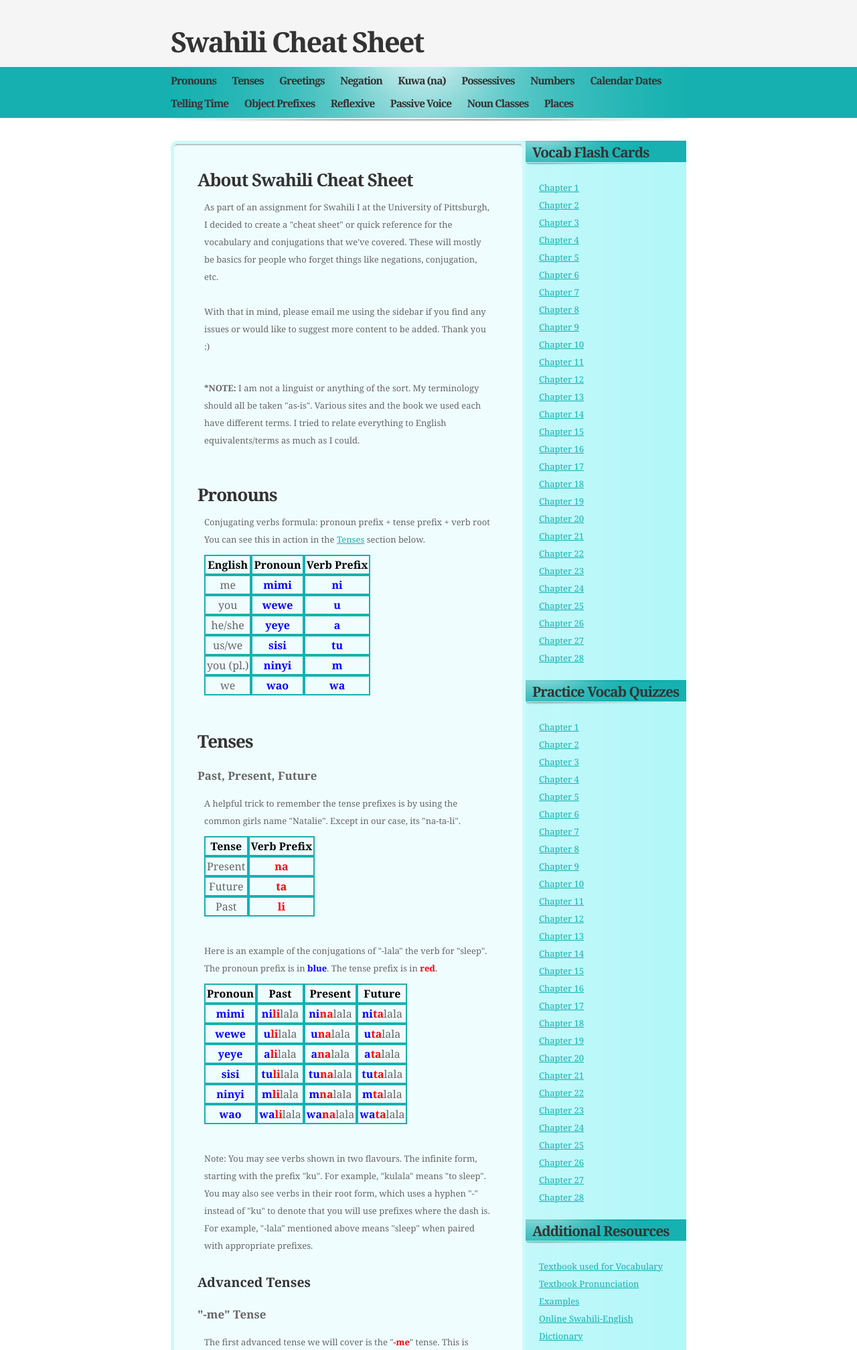
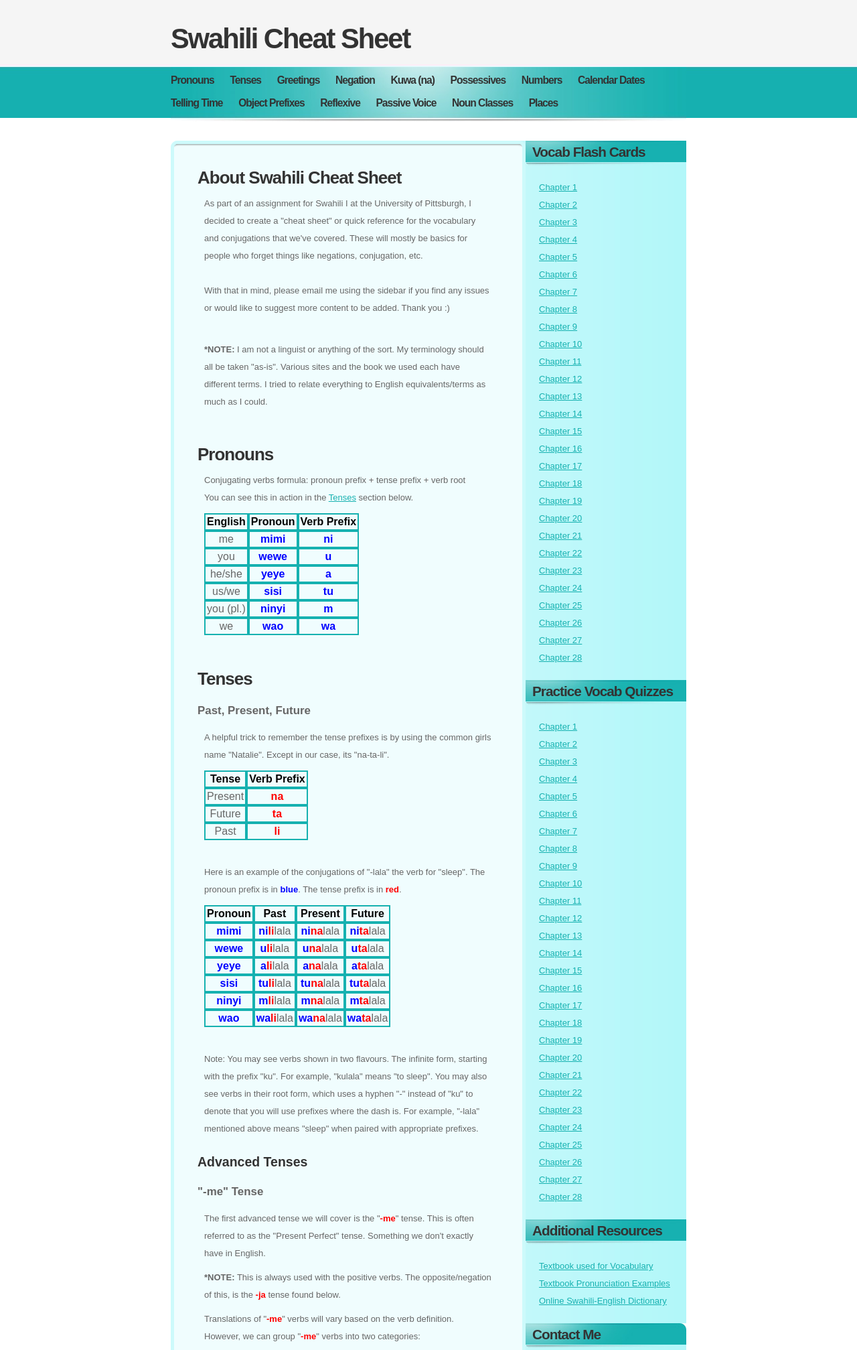
Before and after one commit to mrhappyasthma/SwahiliCheatSheet, a Python web app: template templates/home.html in a window 1280 px wide. Shown: the top 2015 px of the page at 67% size. Run offline with Jinja, Linux system fonts and the light colour scheme; the template is opened without the code that fills it, so the values that code supplies are empty.

Commit message:
Changed font to hopefully stop browser incompatability

```diff
--- a/css/default.css
+++ b/css/default.css
@@ -11,7 +11,7 @@ body {
 	padding: 0;
 	/* 	background: #FFFFFF url(img/img01.jpg) repeat-x; */
 	background: #FFFFFF url(../img/img11.jpg) repeat-x; /* NOTE:  Edited to be two-rows of menu background */
-	font: 13px Georgia;
+	font: 13px Arial;
 	color: #666666;
 }
 
--- a/templates/posts/passive.html
+++ b/templates/posts/passive.html
@@ -28,7 +28,7 @@
 		</tr>
 	</table>
 
-	<p><br>&nbsp;&nbsp;&nbsp;&nbsp;&nbsp;&nbsp;&nbsp;&nbsp;&nbsp;&nbsp;&nbsp;&nbsp;&nbsp;&nbsp;&nbsp;&nbsp;&nbsp;&nbsp;&nbsp;&nbsp;&nbsp;&nbsp;&nbsp;&nbsp;&nbsp;2. If the root-verb ends in a vowel, analyze the ROOT vowel:</p>
+	<p><br>&nbsp;&nbsp;&nbsp;&nbsp;&nbsp;&nbsp;&nbsp;&nbsp;&nbsp;&nbsp;&nbsp;&nbsp;&nbsp;&nbsp;&nbsp;&nbsp;&nbsp;&nbsp;&nbsp;&nbsp;&nbsp;&nbsp;&nbsp;&nbsp;&nbsp;2. If the root-verb ends in a vowel, analyze the ROOT &nbsp;&nbsp;&nbsp;&nbsp;&nbsp;&nbsp;&nbsp;&nbsp;&nbsp;&nbsp;&nbsp;&nbsp;&nbsp;&nbsp;&nbsp;&nbsp;&nbsp;&nbsp;&nbsp;&nbsp;&nbsp;&nbsp;&nbsp;&nbsp;&nbsp;&nbsp;&nbsp;&nbsp; vowel:</p>
 	<table id="passivevowelendings" style="margin-left:105px" border="0" cellpadding="0" cellspacing="0">
 		<tr class="title">
 			<td>Root Verb Vowel</td>
```
